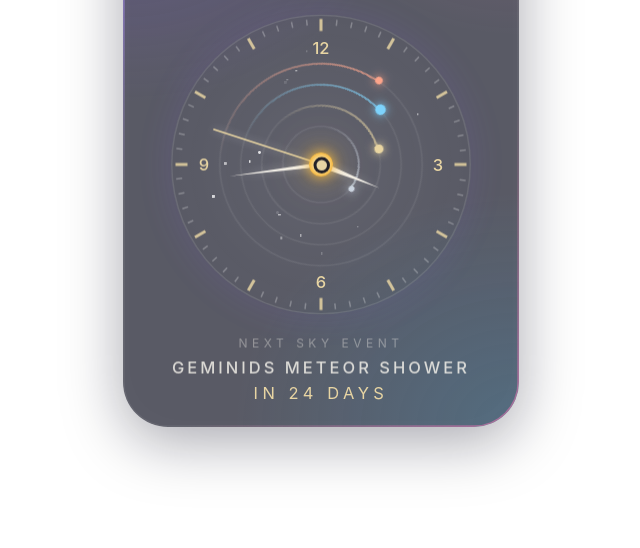
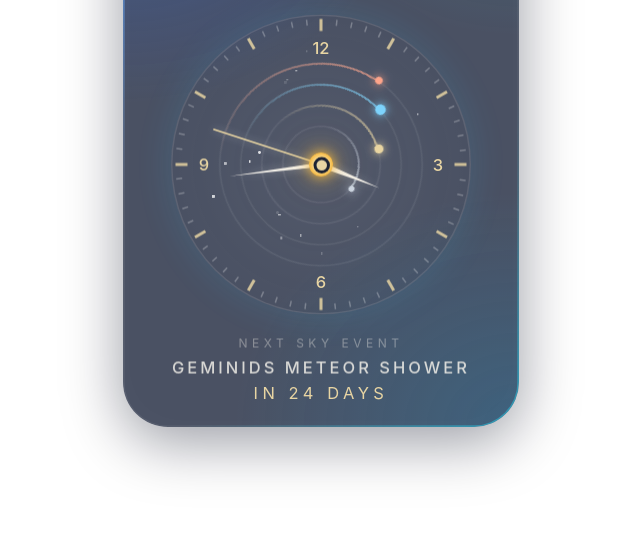
Before and after one commit to aodhanwynndale/planetaryclock, a plain HTML site: page index.html in a window 1280 px wide. Shown: the part 252-800 px from the top of the page, without its empty margins (319-959 px from the left). Drawn offline with Linux system fonts and the light colour scheme.

Commit message:
Update index.html

```diff
--- a/index.html
+++ b/index.html
@@ -23,16 +23,16 @@
     position: relative; flex: none; width: 264px; transform-origin: center; padding: 18px 16px 16px;
     border-radius: 30px;
     background:
-      radial-gradient(120% 70% at 0% 0%, rgba(139,92,246,.22), transparent 60%),
-      radial-gradient(120% 70% at 100% 100%, rgba(56,189,248,.18), transparent 60%),
-      radial-gradient(90% 50% at 100% 0%, rgba(244,114,182,.12), transparent 60%),
-      rgba(11,13,28,.68);
-    box-shadow: 0 10px 40px rgba(8,10,30,.35), inset 0 0 30px rgba(255,255,255,.02);
+      radial-gradient(120% 70% at 0% 0%, rgba(37,99,235,.30), transparent 60%),
+      radial-gradient(120% 70% at 100% 100%, rgba(14,165,233,.20), transparent 60%),
+      radial-gradient(90% 50% at 100% 0%, rgba(34,211,238,.12), transparent 60%),
+      rgba(5,15,40,.72);
+    box-shadow: 0 10px 40px rgba(2,8,28,.40), inset 0 0 30px rgba(255,255,255,.02);
     -webkit-backdrop-filter: blur(14px); backdrop-filter: blur(14px);
   }
   .card::before { /* border aurora */
     content: ""; position: absolute; inset: 0; border-radius: inherit; padding: 1px;
-    background: linear-gradient(135deg, rgba(167,139,250,.7), rgba(255,255,255,.08) 35%, rgba(255,255,255,.06) 65%, rgba(244,114,182,.55));
+    background: linear-gradient(135deg, rgba(96,165,250,.75), rgba(255,255,255,.08) 35%, rgba(255,255,255,.06) 65%, rgba(34,211,238,.50));
     -webkit-mask: linear-gradient(#000 0 0) content-box, linear-gradient(#000 0 0);
     -webkit-mask-composite: xor; mask-composite: exclude; pointer-events: none;
   }
@@ -52,7 +52,7 @@
     position: relative; width: 200px; height: 200px; margin: 0 auto; border-radius: 50%;
     display: flex; justify-content: center; align-items: center;
     background: radial-gradient(circle, rgba(255,255,255,.05), transparent 70%);
-    box-shadow: inset 0 0 0 1px rgba(255,255,255,.10), 0 0 24px rgba(139,92,246,.12);
+    box-shadow: inset 0 0 0 1px rgba(255,255,255,.10), 0 0 24px rgba(56,189,248,.14);
   }
   .tick { position: absolute; inset: 0; }
   .tick i { display: block; margin: 3px auto 0; width: 1px; height: 4px; background: rgba(255,255,255,.28); }
@@ -94,7 +94,7 @@
         clip-path: polygon(50% 0, 100% 100%, 0 100%); }
   .sh { width: 1px; height: 76px; margin-left: -.5px; background: var(--gold); z-index: 9; }
   .dot { position: absolute; width: 7px; height: 7px; border-radius: 50%; z-index: 10;
-         background: var(--gold); box-shadow: 0 0 0 2px rgba(11,13,28,.9); }
+         background: var(--gold); box-shadow: 0 0 0 2px rgba(5,15,40,.9); }
 
   /* SKY EVENT */
   .ev { margin-top: 14px; }
@@ -229,8 +229,8 @@
   addEventListener("resize", fit); fit();
   // Tambahkan ?solid di URL untuk latar gelap penuh (cadangan jika Notion menampilkan putih)
   if (/solid/.test(location.search)) {
-    document.documentElement.style.background = "#0a0c1a";
-    document.body.style.background = "radial-gradient(90% 60% at 20% 0%, #1b1740, transparent 70%), radial-gradient(90% 60% at 90% 100%, #10243f, transparent 70%), #0a0c1a";
+    document.documentElement.style.background = "#050d1f";
+    document.body.style.background = "radial-gradient(90% 60% at 20% 0%, #0f2a5c, transparent 70%), radial-gradient(90% 60% at 90% 100%, #0b3a5a, transparent 70%), #050d1f";
   }
   slow(); setInterval(slow, 60000); tick();
 </script>
```
